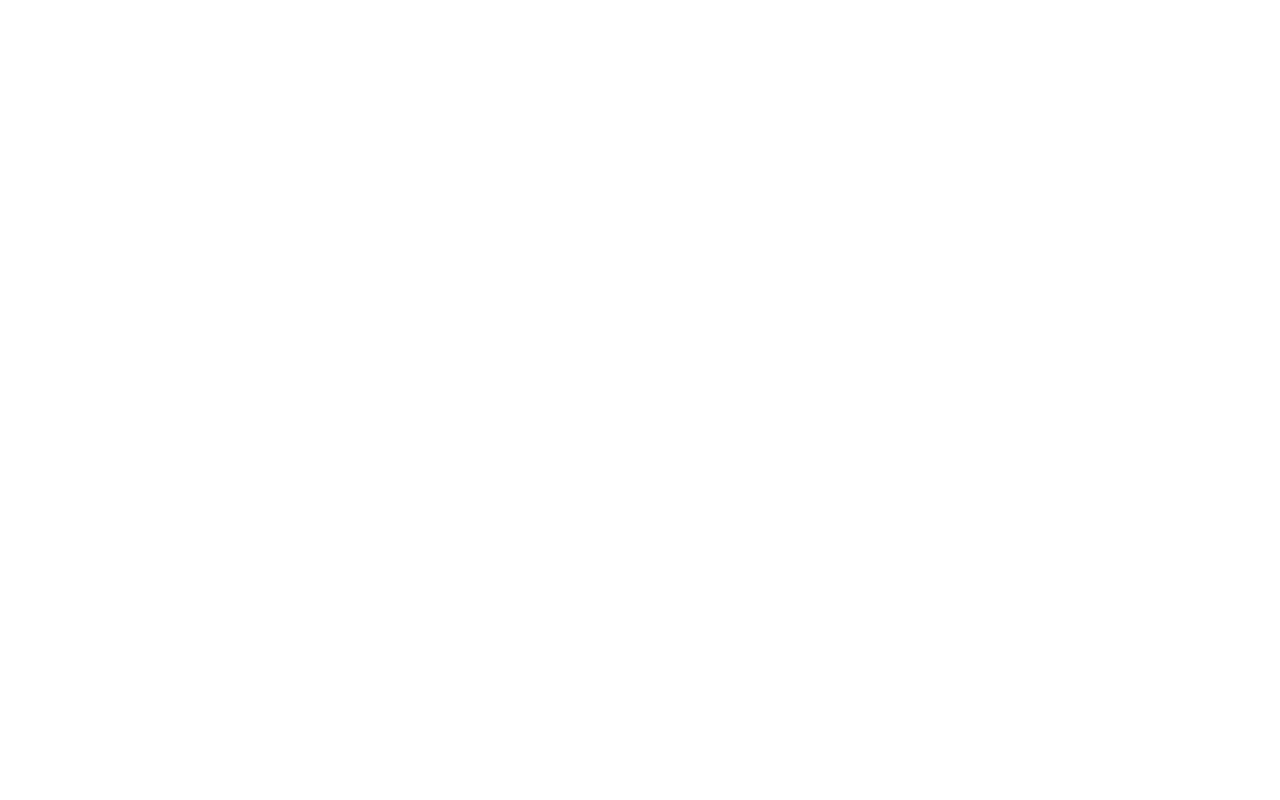
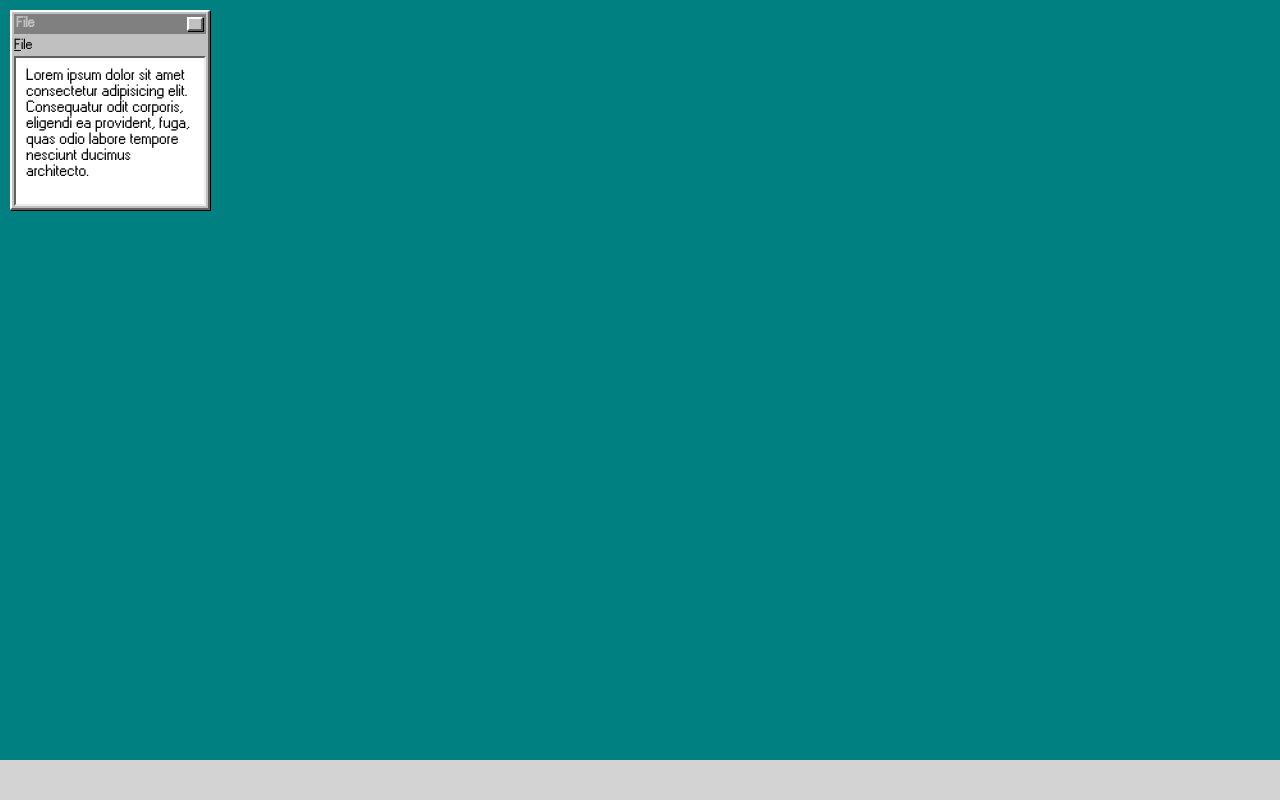
Before and after one commit to cadeja/sanctumOS, a website: page index.html in a window 1280 px wide. Drawn offline with nearby package versions, Linux system fonts and the light colour scheme.

Commit message:
basic window WIP

```diff
--- a/css/style.css
+++ b/css/style.css
@@ -20,20 +20,115 @@
 /******************************************
 /* BASE STYLES
 /*******************************************/
+:root {
+  --taskbar-height: 40px;
+}
+
+@font-face {
+  font-family: "Windows Regular";
+  src: url('../assets/fonts/leviwindows/Windows\ Regular.ttf');
+}
 
 body {
+  height: 100vh;
 
+  font-family: "Windows Regular";
 }
-
 
 /******************************************
 /* LAYOUT
 /*******************************************/
-header {
+
+main {
+  background-color: #008080;
+  height: calc(100% - var(--taskbar-height));
+}
+
+
+footer {
+  height: var(--taskbar-height);
+  background-color: lightgray;
+}
+
+
+
+.window {
+
+  display: flex;
+  flex-direction: column;
+
+  position: relative;
+  top: 10px;
+  left: 10px;
+
+  border-top: 2px solid white;
+  border-left: 2px solid white;
+  border-right: 2px solid #616161;
+  border-bottom: 2px solid #616161;
+
+  box-shadow: 1px 1px black;
+
+  background-color: #c0c0c0;
+}
+
+.window .top-bar {
+
+  display: flex;
+  justify-content: space-between;
+
+  height: 20px;
+
+  background-color: gray;
+  color: #c0c0c0;
+  margin: 2px;
+  padding: 2px;
+  font-size: .9em;
+
+  font-weight: bold;
 
 }
 
-footer {
+.window .top-bar .button {
+  height: 14px;
+  width: 16px;
+  margin: 1px;
+
+  border-top: 2px solid white;
+  border-left: 2px solid white;
+  border-right: 2px solid #616161;
+  border-bottom: 2px solid #616161;
+
+  box-shadow: 1px 1px black;
+
+  background-color: #c0c0c0;
+}
+
+.window .top-bar .button:active {
+
+  border-top: 2px solid #616161;
+  border-left: 2px solid #616161;
+  border-right: 2px solid white;
+  border-bottom: 2px solid white;
+
+  box-shadow: -1px -1px black;
+}
+
+.window .toolbar {
+  margin: 2px;
+  font-size: .9em;
+}
+
+.window .content {
+  background-color: white;
+  margin: 2px;
+  flex-grow: 1;
+
+  padding: 10px;
+
+  border-top: 2px solid #616161;
+  border-left: 2px solid #616161;
+  border-right: 2px solid #ebebeb;
+  border-bottom: 2px solid #ebebeb;
 
 }
 
--- a/index.html
+++ b/index.html
@@ -9,12 +9,33 @@
 		<title>Blank Template</title>
 
 		<!-- external CSS link -->
-		<link rel="stylesheet" href="css/normalize.css">
+		<link rel="stylesheet" href="css/reset.css">
 		<link rel="stylesheet" href="css/style.css">
 	</head>
 	<body>
 
+        <main class="desktop">
 
+            <div class="window" style="height: 200px; width: 200px;">
+                <div class="top-bar">
+                    <h3>File</h3>
+                    <div class="buttons">
+                        <div class="button close"></div>
+                    </div>
+
+
+                </div>
+                <div class="toolbar"><u>F</u>ile</div>
+                <div class="content">Lorem ipsum dolor sit amet consectetur adipisicing elit. Consequatur odit corporis, eligendi ea provident, fuga, quas odio labore tempore nesciunt ducimus architecto. </div>
+            </div>
+
+
+
+        </main>
+
+        <footer class="taskbar">
+
+        </footer>
 
 		<script type="text/javascript" src="js/main.js"></script>
 	</body>
```
Also changed, not shown: assets/fonts/leviwindows/Windows Regular.ttf (added).
